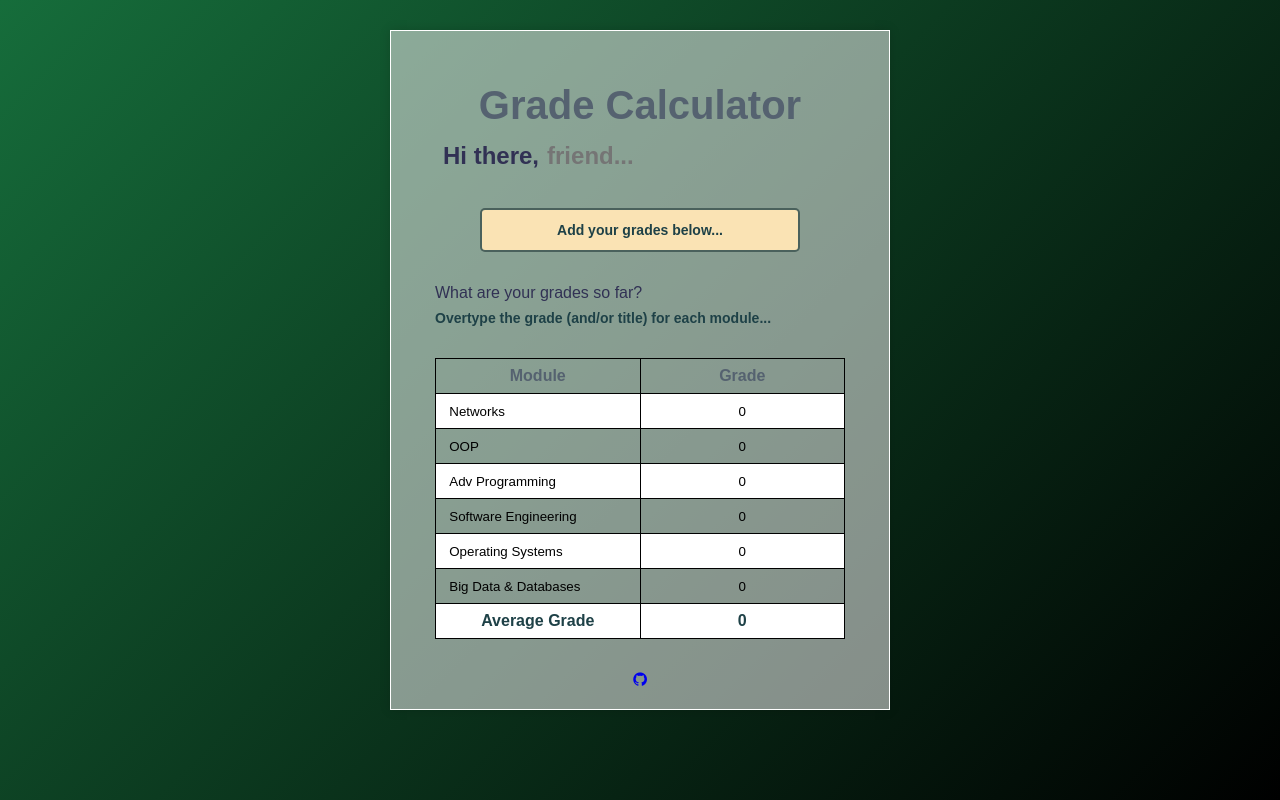
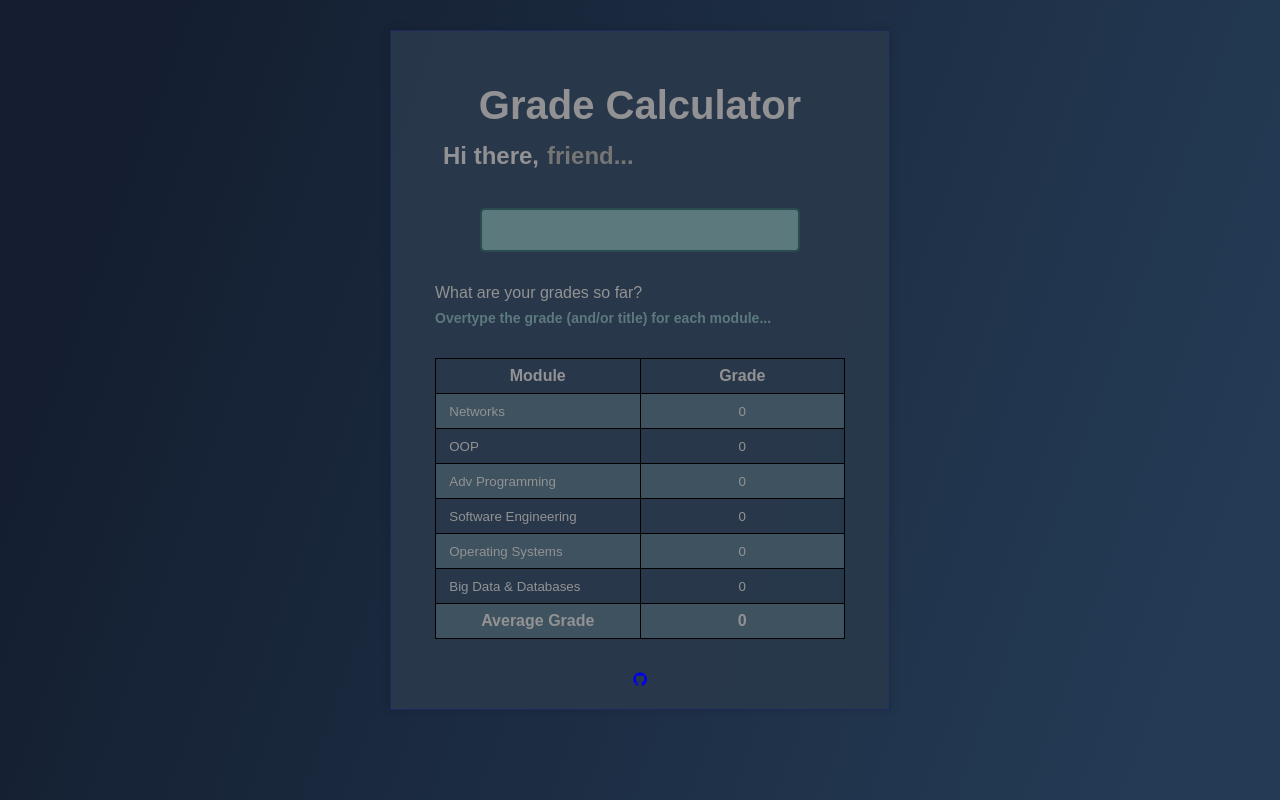
Before and after one commit to tj2904/vue-grade-calculator, a Vue app: page / in a window 1280 px wide. Built offline with nearby package versions, Linux system fonts and the light colour scheme.

Commit message:
adds css for dark theme

```diff
--- a/src/App.vue
+++ b/src/App.vue
@@ -105,8 +105,8 @@
 }
 
 html {
-	color: #556270;
-	background-image: linear-gradient(-45deg, #000, #166D3B);
+	color: #929294;
+background: linear-gradient(109.6deg, rgb(20, 30, 48) 11.2%, rgb(36, 59, 85) 91.1%);
 	min-height: 100vh;
 }
 
@@ -114,8 +114,8 @@
 	max-width: 500px;
 	margin: 30px auto;
 	padding: 20px;
-	background-color: rgba(238, 238, 238, 0.55);
-	border: 1px solid #fff;
+	background-color: rgba(41, 57, 75, 0.938);
+	border: 1px solid rgb(29, 41, 94);
 	box-shadow: 0 0 10px rgba(0, 0, 0, 0.15);
 }
 
@@ -140,7 +140,7 @@
 }
 
 footer > a:visited, footer > a:hover {
-	color: #000
+	color: rgb(22, 22, 22)
 }
 
 h1 {
@@ -154,14 +154,14 @@
 }
 
 h3 {
-	color: #313154;
+	color: #929294;
 	font-size: 1rem;
 	font-weight: 400;
 	margin-bottom: 0.5rem;
 }
 
 h4 {
-	color: #1E4147;
+	color: #5c797e;
 	font-size: 0.875rem;
 	font-weight: 700;
 }
@@ -182,17 +182,22 @@
 
 /* alternate row striping */
 tr:nth-child(even) {
-	background-color: #FFF;
+	background-color: rgb(63, 82, 95);
 }
 
 tr:last-child {
 	text-align: center;
 	font-weight: 700;
-	color: #1E4147
+	color: #929294
 }
 
 .grade-entry {
 	text-align: center;
+	color: #929294;
+}
+
+.mod-entry {
+	color: #929294;
 }
 
 .heading .welcome {
@@ -207,7 +212,7 @@
 
 .heading .welcome,
 .heading .welcome input {
-	color: #313154;
+	color: #929294;
 	font-size: 1.5rem;
 	font-weight: 700;
 	line-height: 2.5rem;
@@ -219,7 +224,7 @@
 	margin: 0.25rem;
 	line-height: 2rem;
 	border: 2px solid #1e4147cc;
-	background-color: #FAE3B4;
+	background-color: #5c797e;
 	border-radius: 5px;
 	max-width: 70%;
 	margin: auto;
```
